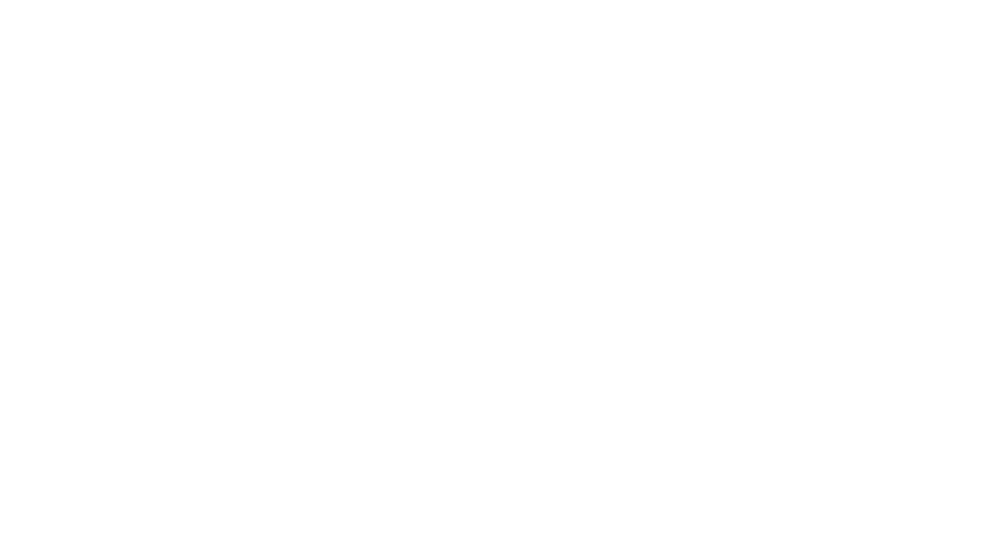
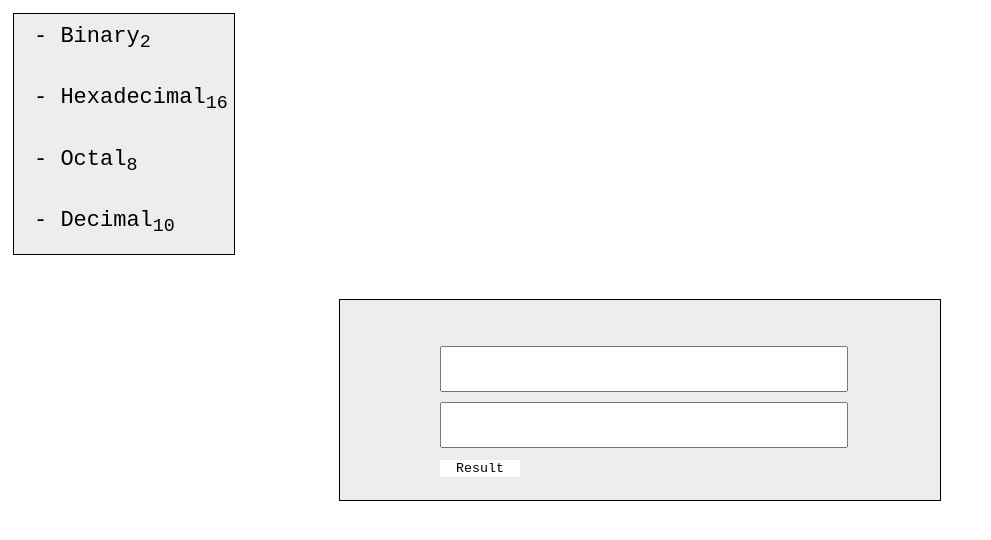
Before and after one commit to ashtondunderdale/binary-calculator, a plain HTML site: page index.html in a window 1280 px wide. Shown: the whole page, without its empty margins (0-991 px from the left). Drawn offline with Linux system fonts and the light colour scheme.

Commit message:
added basic menu

```diff
--- a/index.html
+++ b/index.html
@@ -3,9 +3,22 @@
 <head>
     <meta charset="UTF-8">
     <meta name="viewport" content="width=device-width, initial-scale=1.0">
+    <link rel="stylesheet" href="styles.css">
     <title>MultiBase</title>
 </head>
 <body>
+    <div class="menuDiv">
+        <p class="binTxt">- Binary<sub>2</sub></p>
+        <p class="hexTxt">- Hexadecimal<sub>16</sub></p>
+        <p class="octTxt">- Octal<sub>8</sub></p>
+        <p class="decTxt">- Decimal<sub>10</sub></p>
+    </div>
+    <div class="calcDiv">
+        <p>
+            <input class="numberOne" type="text" id="binOne" placeholder="">
+            <input class="numberTwo" type="text" id="binTwo" placeholder="">
 
+            <button class="resultButton" id="resultButton">Result</button>
+    </div>
 </body>
 </html>
--- /dev/null
+++ b/styles.css
@@ -0,0 +1,88 @@
+.menuDiv{
+    background-color: rgb(237, 237, 237);
+    border: 1px black solid;
+    margin: 5px;
+    height: 240px;
+    width: 220px;
+    position: absolute;
+}
+
+.calcDiv {
+    background-color: rgb(237, 237, 237);
+    height: 200px;
+    width: 600px;
+    position: absolute;
+    top: 50%;
+    left: 50%;
+    transform: translate(-50%, -50%);
+    border: 1px black solid;
+}
+
+.binTxt{
+    font-family: monospace;
+    font-size: 22px;
+    padding-left: 20px;
+    margin-top: 10px;
+}
+
+.hexTxt{
+    font-family: monospace;
+    font-size: 22px;
+    padding-left: 20px;
+    padding-top: 10px;
+}
+
+.octTxt{
+    font-family: monospace;
+    font-size: 22px;
+    padding-left: 20px;
+    padding-top: 10px;
+}
+
+.decTxt{
+    font-family: monospace;
+    font-size: 22px;
+    padding-left: 20px;
+    padding-top: 10px;
+}
+
+.binTxt, .hexTxt, .octTxt, .decTxt {
+    transition: transform 0.3s;
+  }
+
+.binTxt:hover, .hexTxt:hover, .octTxt:hover, .decTxt:hover{
+    transform: scale(1.1)
+}
+
+.numberTwo {
+    width: 400px;
+    height: 40px;
+    font-size: 42px;
+    margin-left: 100px;
+    margin-bottom: 10px;
+    font-family: monospace;
+}
+
+.numberOne {
+    width: 400px;
+    height: 40px;
+    font-size: 42px;
+    margin-left: 100px;
+    margin-bottom: 10px;
+    margin-top: 30px;
+    font-family: monospace;
+}
+
+.resultButton {
+    margin-left: 100px;
+    background-color: white;
+    border: none;
+    font-family: monospace;
+    width: 80px;
+    transition: transform 0.3s, background-color 0.3s;
+}
+
+.resultButton:hover {
+    background-color: rgb(212, 212, 212);
+    transform: scale(1.1);
+}
```
